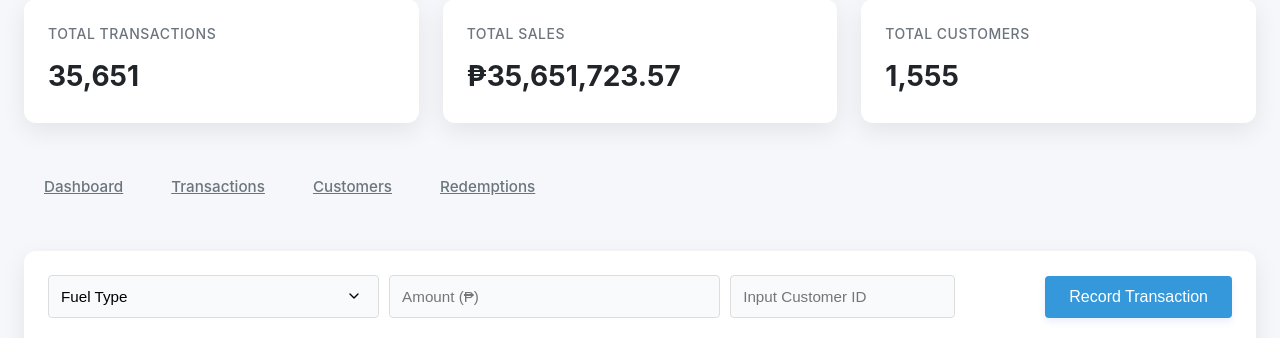
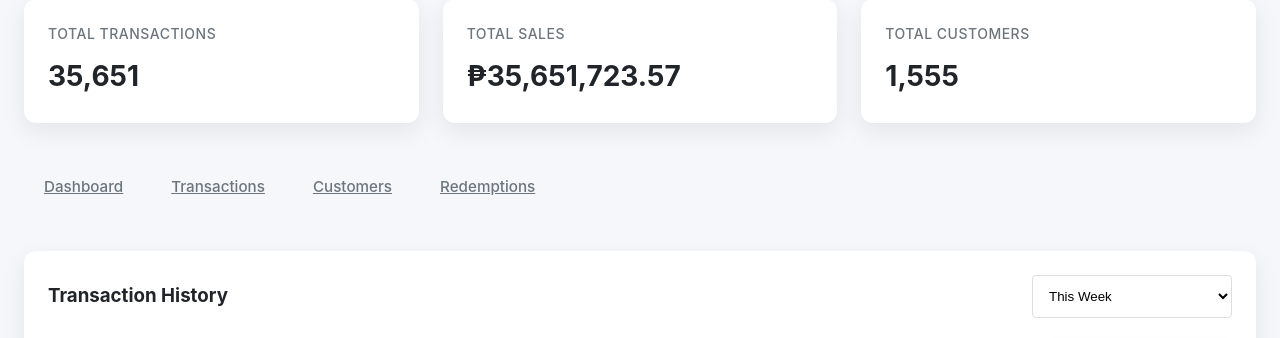
Before and after one commit to PooOrmond/gasoline-points-system, a Flask app: template templates/transaction.html in a window 1280 px wide. Shown: the part 195-533 px from the top of the page. Run offline with Flask 3, Linux system fonts and the light colour scheme; the template is opened without the code that fills it, so the values that code supplies are empty; data comes from the database, SQL or seed files in the repository; both versions use the stored data as it was before the commit.

Commit message:
Updated redeem.html

```diff
--- a/app.py
+++ b/app.py
@@ -166,11 +166,11 @@ def transactions():
         # Calculate points as 1% of amount (₱100 = 1.00 point)
         points_earned = round(amount * 0.01, 2)
 
-        date = datetime.now(ZoneInfo('Asia/Manila')).strftime('%Y-%m-%d %H:%M:%S')
-        transaction_id = f"TRX-{customer_id}-{datetime.now(ZoneInfo('Asia/Manila')).strftime('%Y%m%d%H%M%S')}"
+        # date = datetime.now(ZoneInfo('Asia/Manila')).strftime('%Y-%m-%d %H:%M:%S')
+        # transaction_id = f"TRX-{customer_id}-{datetime.now(ZoneInfo('Asia/Manila')).strftime('%Y%m%d%H%M%S')}"
 
-        # date = datetime.now().strftime('%Y-%m-%d %H:%M:%S')
-        # transaction_id = f"TRX-{customer_id}-{datetime.now().strftime('%Y%m%d%H%M%S')}"
+        date = datetime.now().strftime('%Y-%m-%d %H:%M:%S')
+        transaction_id = f"TRX-{customer_id}-{datetime.now().strftime('%Y%m%d%H%M%S')}"
 
         try:
             c.execute("""INSERT INTO transactions
@@ -190,10 +190,33 @@ def transactions():
             conn.close()
         return redirect(url_for('transactions'))
 
+    time_filter = request.args.get('time_filter', 'this_week')
+    base_query = '''SELECT t.*, c.name
+                   FROM transactions t
+                   LEFT JOIN customers c ON t.customer_id = c.id'''
+
+    #today = datetime.now(ZoneInfo('Asia/Manila')).date()
+
+    today = datetime.now().date()
+
+    if time_filter == 'today':
+        query = f"{base_query} WHERE date(t.date) = date('now') ORDER BY t.date DESC"
+    elif time_filter == 'this_week':
+        query = f"{base_query} WHERE date(t.date) >= date('now', 'weekday 0', '-7 days') ORDER BY t.date DESC"
+    elif time_filter == 'this_month':
+        query = f"{base_query} WHERE strftime('%Y-%m', t.date) = strftime('%Y-%m', 'now') ORDER BY t.date DESC"
+    elif time_filter == 'last_month':
+        query = f"{base_query} WHERE strftime('%Y-%m', t.date) = strftime('%Y-%m', 'now', 'start of month', '-1 month') ORDER BY t.date DESC"
+    elif time_filter == 'this_year':
+        query = f"{base_query} WHERE strftime('%Y', t.date) = strftime('%Y', 'now') ORDER BY t.date DESC"
+    else:  # 'all'
+        query = f"{base_query} ORDER BY t.date DESC"
+
     c.execute('''SELECT t.*, c.name
                 FROM transactions t
                 LEFT JOIN customers c ON t.customer_id = c.id
                 ORDER BY t.date DESC''')
+
     transactions = c.fetchall()
     conn.close()
     return render_template('transaction.html', transactions=transactions)
@@ -244,9 +267,9 @@ def customers():
         max_id = c.fetchone()[0]
         new_id = 1 if max_id is None else max_id + 1
 
-        #registration_date = datetime.now().strftime('%Y-%m-%d %H:%M:%S')
+        registration_date = datetime.now().strftime('%Y-%m-%d %H:%M:%S')
 
-        registration_date = datetime.now(ZoneInfo("Asia/Manila")).strftime('%Y-%m-%d %H:%M:%S')
+        # registration_date = datetime.now(ZoneInfo("Asia/Manila")).strftime('%Y-%m-%d %H:%M:%S')
 
         c.execute("INSERT INTO customers (id, name, registration_date) VALUES (?, ?, ?)",
                  (new_id, f"Customer {new_id}", registration_date))
@@ -324,9 +347,9 @@ def redeem():
             flash('Please enter a positive number of points', 'error')
             return redirect(url_for('redeem'))
 
-        #date = datetime.now().strftime('%Y-%m-%d %H:%M:%S')
+        date = datetime.now().strftime('%Y-%m-%d %H:%M:%S')
 
-        date = datetime.now(ZoneInfo("Asia/Manila")).strftime('%Y-%m-%d %H:%M:%S')
+        # date = datetime.now(ZoneInfo("Asia/Manila")).strftime('%Y-%m-%d %H:%M:%S')
         peso_value = round(points_to_redeem, 2)
         c.execute("""INSERT INTO redemptions
                     (customer_id, reward_name, points_redeemed, date)
--- a/create_sample_db.py
+++ b/create_sample_db.py
@@ -34,8 +34,8 @@ def generate_customers(conn):
     start_date = datetime(2005, 1, 1)
     end_date = datetime(2025, 5, 1)
 
-    for customer_id in range(1, 1556):
-        progress = customer_id / 1555
+    for customer_id in range(1, 1001):
+        progress = customer_id / 1000
         registration_date = start_date + (end_date - start_date) * progress
         variation = timedelta(days=random.randint(-60, 60))
         registration_date += variation
@@ -53,7 +53,7 @@ def generate_transactions(conn):
     fuel_types = ['Regular', 'Premium']
     current_date = datetime.now()
 
-    for customer_id in range(1, 1556):
+    for customer_id in range(1, 1001):
         c.execute("SELECT registration_date FROM customers WHERE id = ?", (customer_id,))
         reg_date = datetime.strptime(c.fetchone()[0], '%Y-%m-%d %H:%M:%S')
 
--- a/templates/transaction.html
+++ b/templates/transaction.html
@@ -1,6 +1,37 @@
 {% extends "admin.html" %} {% block content %}
 <style>
-  /* Form and Button Styles */
+  /* Add these new styles for the sort controls */
+  .sort-controls {
+    display: flex;
+    justify-content: space-between;
+    margin-bottom: 20px;
+    align-items: center;
+    flex-wrap: wrap;
+    gap: 15px;
+  }
+  .sort-form {
+    display: flex;
+    gap: 10px;
+    align-items: center;
+  }
+  .sort-select {
+    padding: 0.75rem;
+    border: 1px solid #ddd;
+    border-radius: 4px;
+    background-color: white;
+    cursor: pointer;
+    min-width: 200px;
+  }
+
+  /* Rest of your existing styles remain the same */
+  .form-row {
+    display: flex;
+    gap: 10px;
+    margin-bottom: 20px;
+    flex-wrap: wrap;
+    align-items: flex-end;
+  }
+
   .form-row {
     display: flex;
     gap: 10px;
@@ -104,6 +135,20 @@
 </style>
 
 <form method="post" action="/transactions">
+
+<div class="sort-controls">
+  <h3>Transaction History</h3>
+  <form method="get" action="/transactions" class="sort-form">
+    <select name="time_filter" class="sort-select" onchange="this.form.submit()">
+      <option value="this_week" {% if request.args.get('time_filter')=='this_week' %}selected{% endif %}>This Week</option>
+      <option value="today" {% if request.args.get('time_filter')=='today' %}selected{% endif %}>Today</option>
+      <option value="this_month" {% if request.args.get('time_filter')=='this_month' %}selected{% endif %}>This Month</option>
+      <option value="last_month" {% if request.args.get('time_filter')=='last_month' %}selected{% endif %}>Last Month</option>
+      <option value="this_year" {% if request.args.get('time_filter')=='this_year' %}selected{% endif %}>This Year</option>
+      <option value="all" {% if request.args.get('time_filter')=='all' %}selected{% endif %}>All Time</option>
+    </select>
+  </form>
+</div>
   <div class="form-row">
     <select name="fuel_type" class="form-control" required>
       <option value="">Fuel Type</option>
```
Also changed, not shown: database.db.
